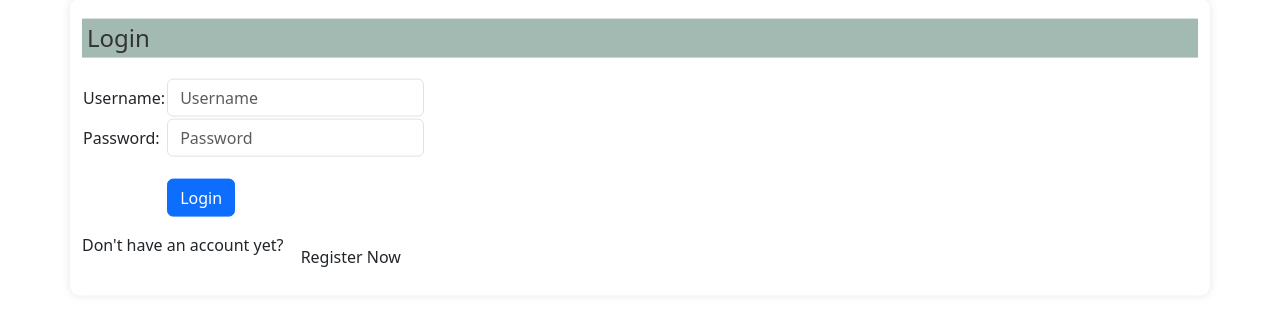
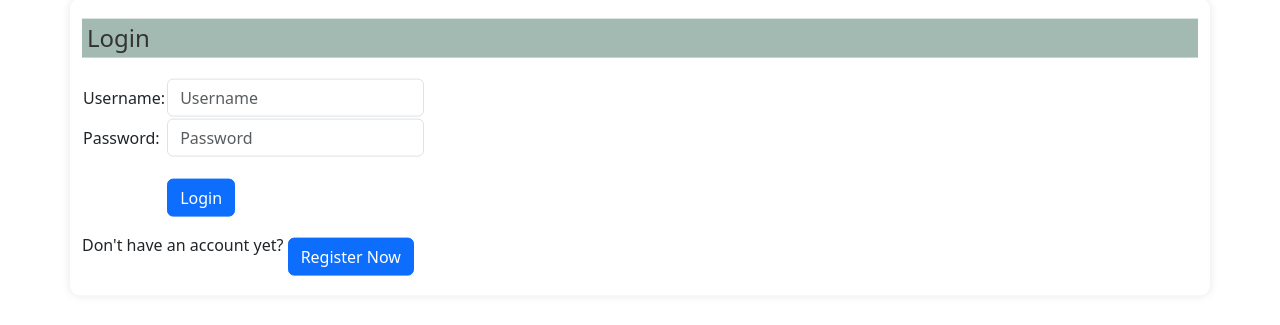
Before and after one commit to eilalleinat/Tugas_2, a Django app: page /login/ in a window 1280 px wide. Shown: the part 253-578 px from the top of the page. Run offline with Django 4.2, Linux system fonts and the light colour scheme.

```diff
--- a/main/templates/login.html
+++ b/main/templates/login.html
@@ -38,7 +38,7 @@
             </ul>
         {% endif %}
 
-        Don't have an account yet? <a class= btn href="{% url 'main:register' %}">Register Now</a>
+        Don't have an account yet? <a class="btn btn-primary" class= btn href="{% url 'main:register' %}">Register Now</a>
     </div>
 </div>
 
```
